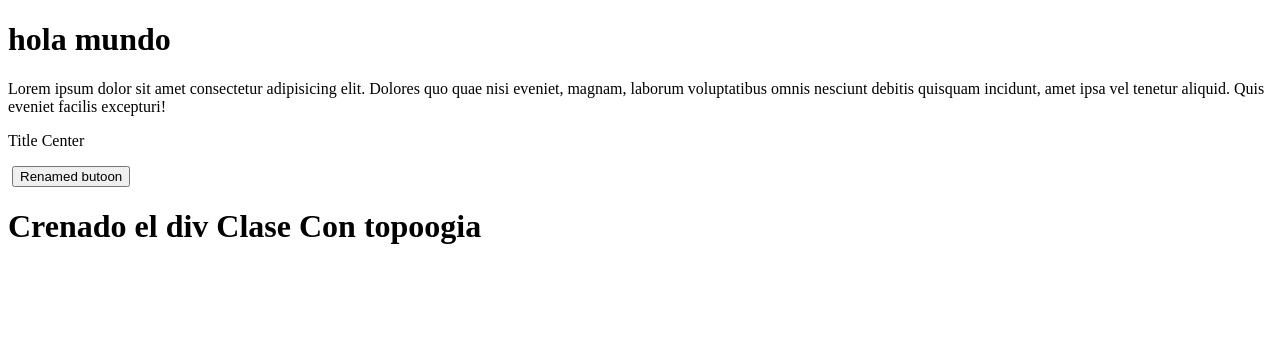
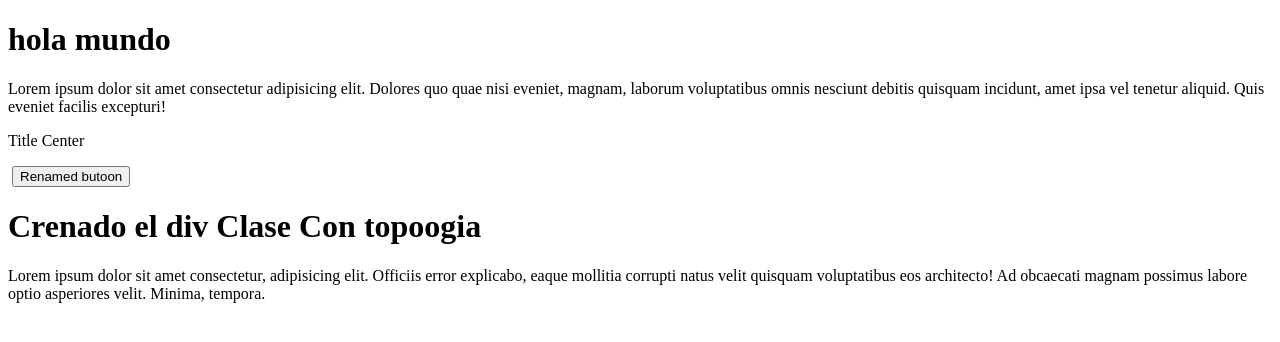
Before and after one commit to YamirMogollon1996/Htmlcss, a plain HTML site: page index.html in a window 1280 px wide. Drawn offline with Linux system fonts and the light colour scheme.

Commit message:
se agrego el parrafoconlagrid

```diff
--- a/index.html
+++ b/index.html
@@ -16,8 +16,7 @@
                     <button>Renamed butoon</button>
                     <div  class="grid_faci" >
                             <h1>Crenado el div Clase Con topoogia </h1>
-
-
+                            <p class="parrafoRecienCreado" >Lorem ipsum dolor sit amet consectetur, adipisicing elit. Officiis error explicabo, eaque mollitia corrupti natus velit quisquam voluptatibus eos architecto! Ad obcaecati magnam possimus labore optio asperiores velit. Minima, tempora.</p>
                     </div>
         </div>
 
```
